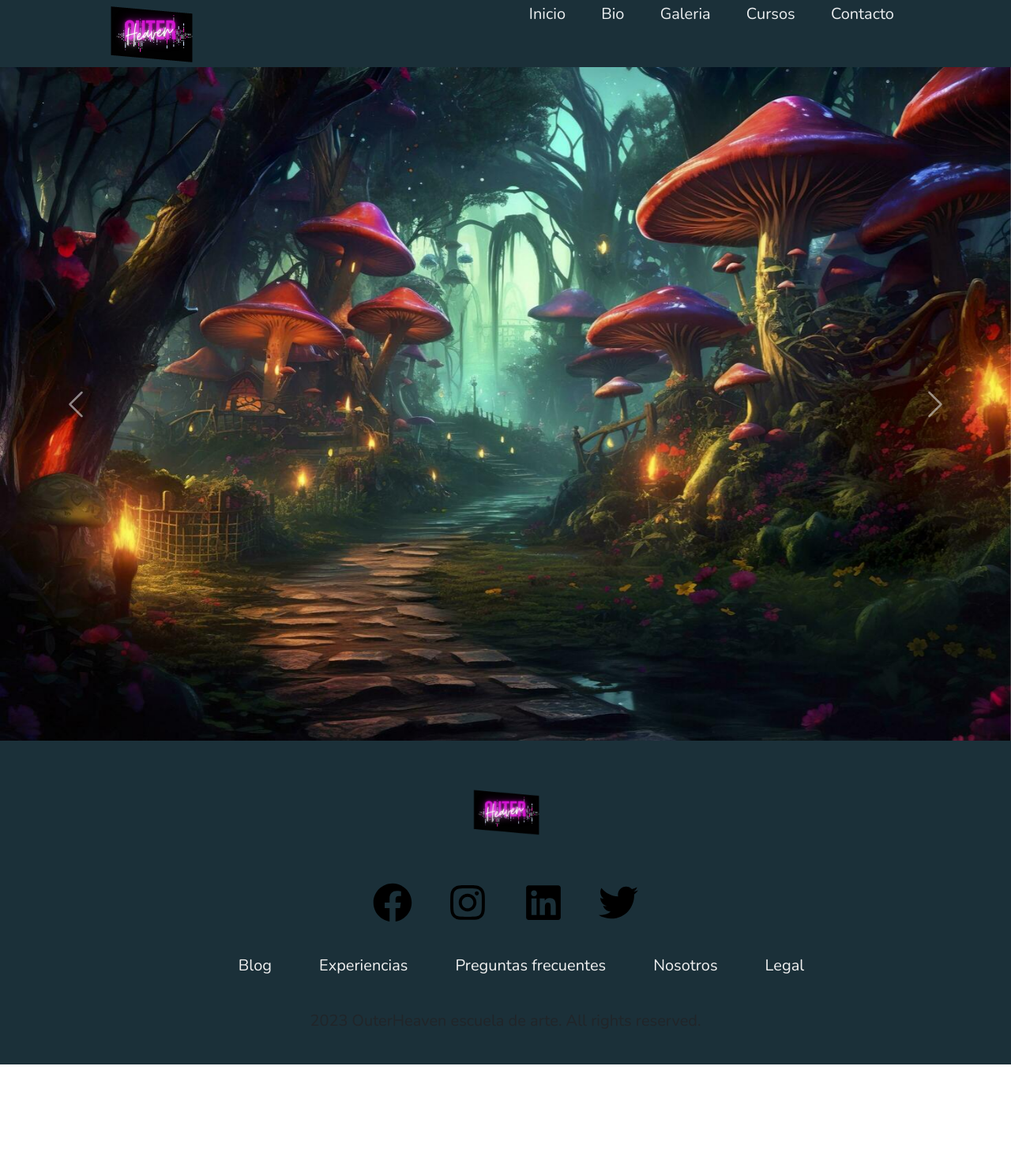
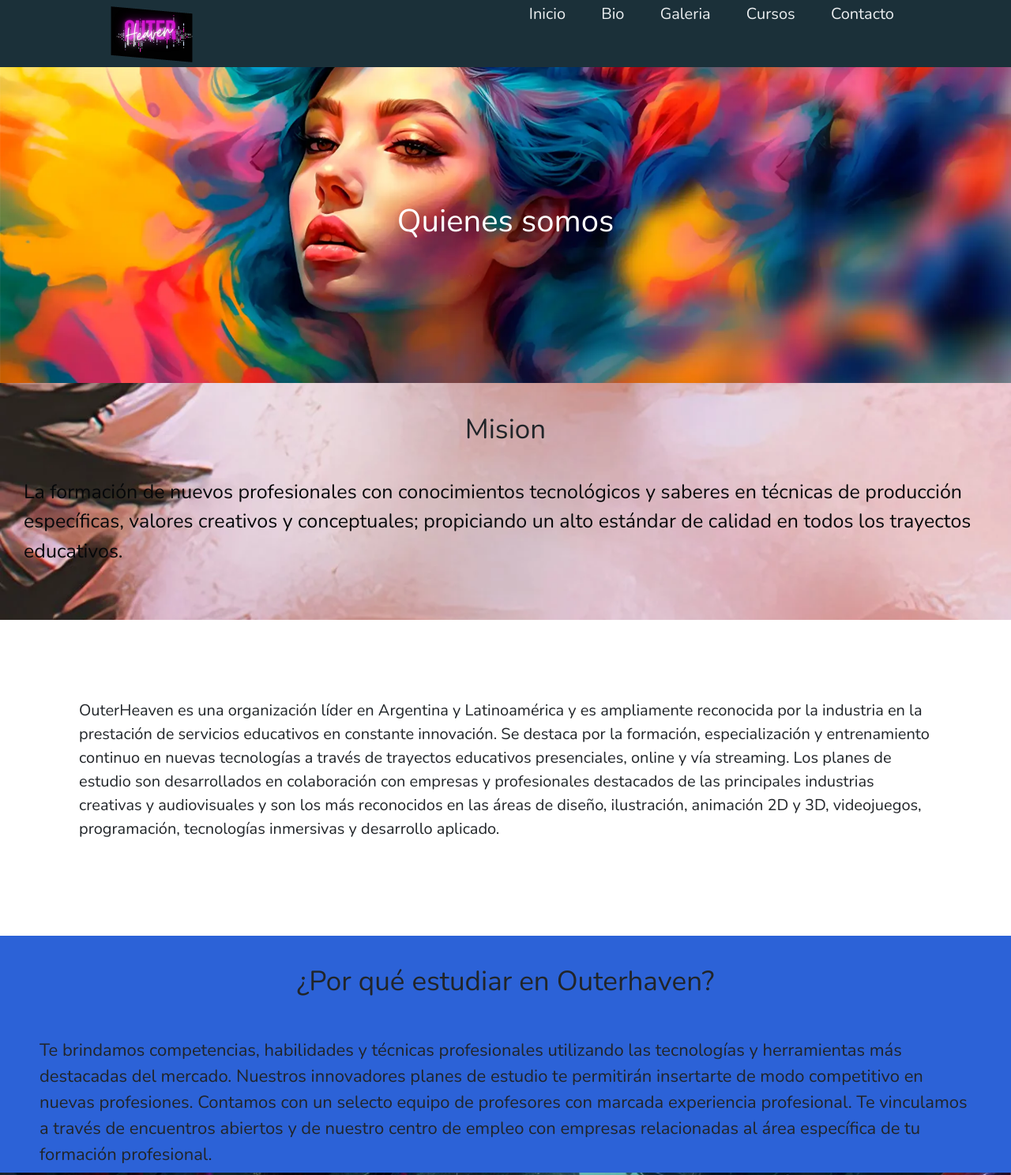
Before and after one commit to GustavoQuiroga1987/Gustavo-Quiroga-preentrega-2, a plain HTML site: page bio.html in a window 1280 px wide. Shown: the top 1488 px of the page at 79% size. Before the commit the page ends 1348 px from the top, so only its background shows below. Drawn offline with nearby package versions, Linux system fonts and the light colour scheme.

Commit message:
agregando contenido a bio

```diff
--- a/bio.html
+++ b/bio.html
@@ -29,6 +29,26 @@
         </nav>
     </header>
     <main>
+        <section class="fondo-bio">
+            <h2>Quienes somos</h2>
+        </section>
+        <section class="fondo-mision">
+            <h3>Mision</h3>
+            <p>La formación de nuevos profesionales con conocimientos tecnológicos y saberes en técnicas de producción específicas, valores creativos y conceptuales; propiciando un alto estándar de calidad en todos los trayectos educativos.</p>
+        </section>
+        <section class="info">
+        <p>OuterHeaven  es una organización líder en Argentina y Latinoamérica y es ampliamente reconocida por la industria en la prestación de servicios educativos en constante innovación. Se destaca por la formación, especialización y entrenamiento continuo en nuevas tecnologías a través de trayectos educativos presenciales, online y vía streaming.
+
+        Los planes de estudio son desarrollados en colaboración con empresas y profesionales destacados de las principales industrias creativas y audiovisuales y son los más reconocidos en las áreas de diseño, ilustración, animación 2D y 3D, videojuegos, programación, tecnologías inmersivas y desarrollo aplicado.</p>
+        </section>
+        <section class="info2">
+            <h3>¿Por qué estudiar en Outerhaven?</h3>
+            <p>Te brindamos competencias, habilidades y técnicas profesionales utilizando las tecnologías y herramientas más destacadas del mercado. Nuestros innovadores planes de estudio te permitirán insertarte de modo competitivo en nuevas profesiones.
+
+                Contamos con un selecto equipo de profesores con marcada experiencia profesional.
+
+                Te vinculamos a través de encuentros abiertos y de nuestro centro de empleo con empresas relacionadas al área específica de tu formación profesional.</p>
+        </section>
         <!--carousel bootstrap-->
         <div id="carouselExample" class="carousel slide">
             <div class="carousel-inner">
--- a/style.css
+++ b/style.css
@@ -475,3 +475,75 @@ footer{
 
 
 }
+
+/*Bio*/
+
+.fondo-bio{
+    display: flex;
+    flex-direction: column;
+    justify-content: space-between;
+    align-items: center;
+    background-size: cover;
+    background-position: center;
+    justify-content: center;
+    width: 100%;
+    height: 400px;
+    background-image: url(./imagenes/photo10.webp);
+}
+
+.fondo-bio h2{
+    color: white;
+}
+
+.fondo-mision{
+    display: flex;
+    flex-direction: column;
+    justify-content: space-between;
+    align-items: center;
+    background-size: cover;
+    background-position: center;
+    justify-content: center;
+    width: 100%;
+    height: 300px;
+    background-image: url(./imagenes/photo11.webp);
+}
+
+.fondo-mision p{
+    font-size: 25px;
+    color: #06080a;
+    margin: 30px;
+}
+
+.info{
+    width: 100%;
+    height: 400px;
+    align-items: center;
+    justify-content: center;
+    padding: 100px;
+}
+
+.info p{
+    font-size: 20px;
+}
+
+.info2{
+    display: flex;
+    flex-direction: column;
+    justify-content: space-between;
+    align-items: center;
+    background-size: cover;
+    background-position: center;
+    justify-content: center;
+    padding: 50px;
+    width: 100%;
+    height: 300px;
+    background-color: #2c62d7;
+}
+
+.info2 h3{
+    margin: 50px;
+}
+
+.info2 p{
+    font-size: 22px;
+}
```
